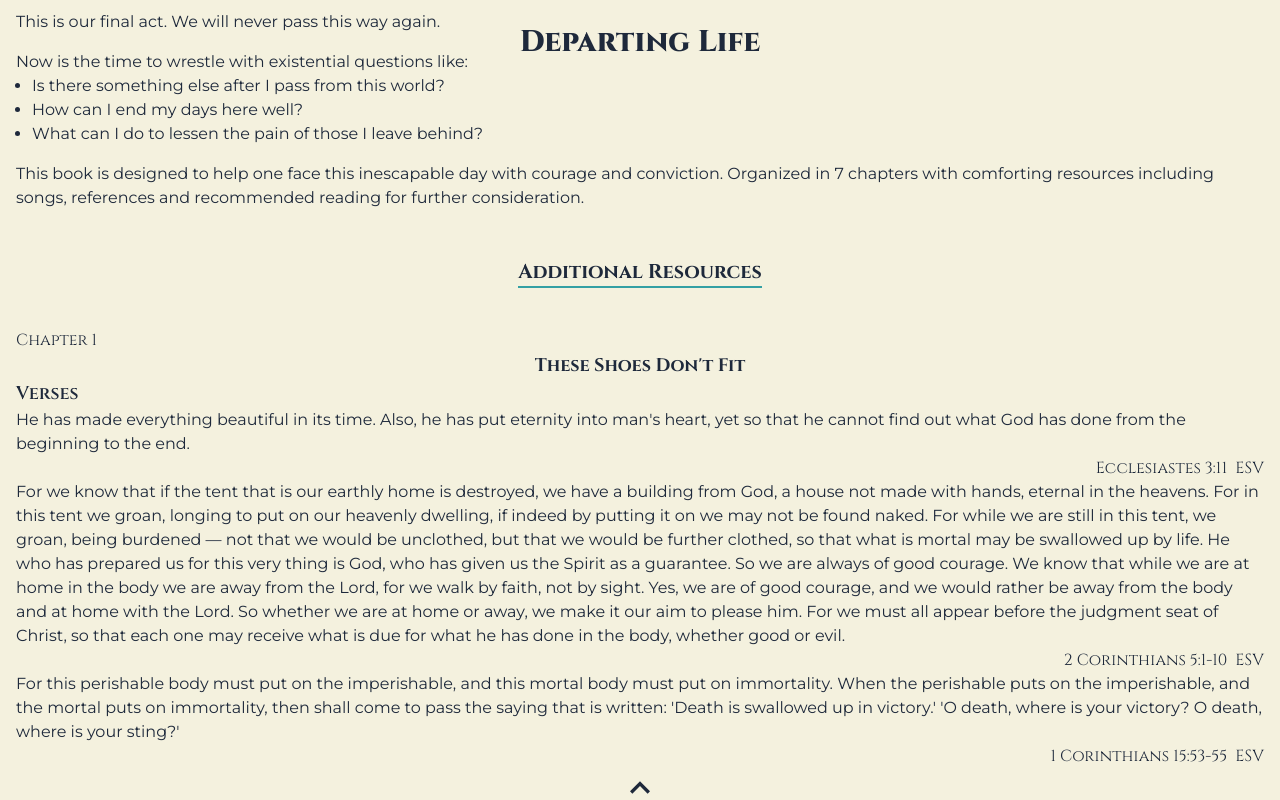
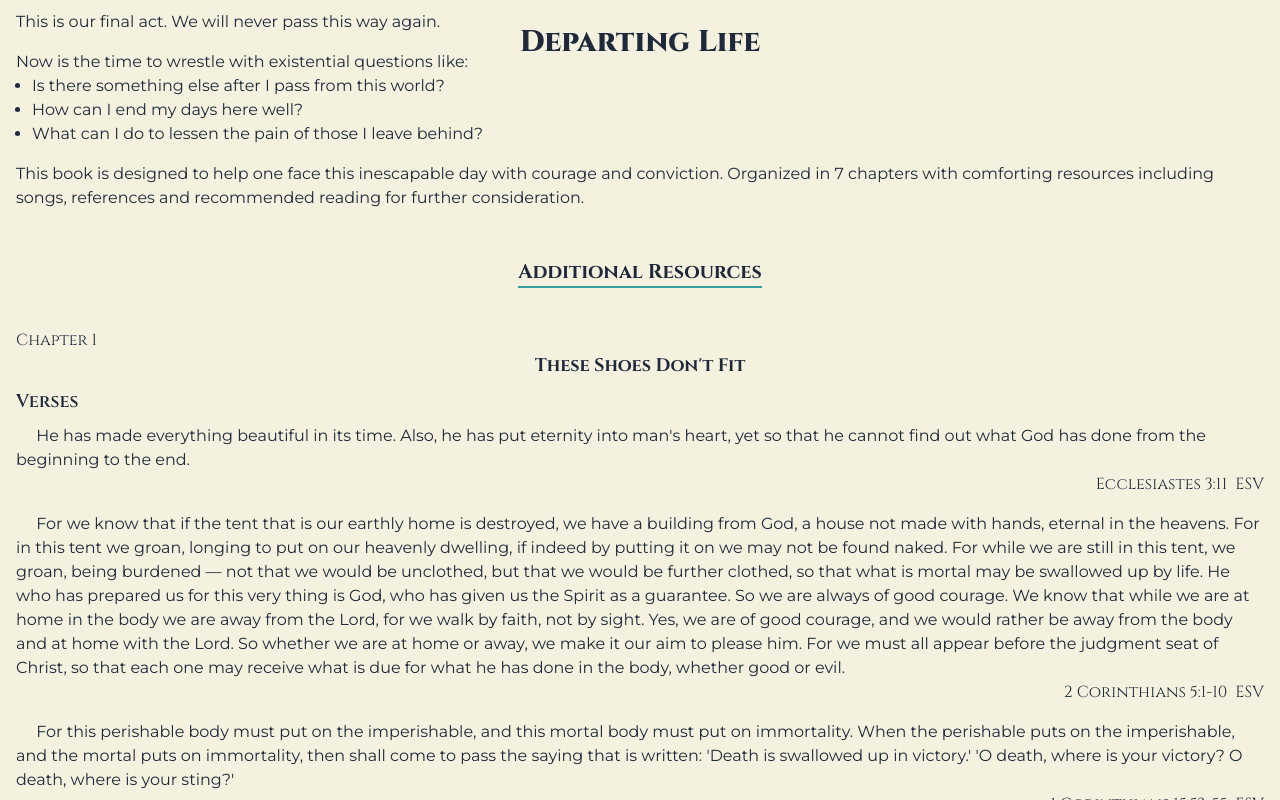
Before and after one commit to connorwarme/knowbeforeyougo, a React (Vite) app: page / in a window 1280 px wide. Both pictures are taken after a click on the button 640 px from the left and 808 px from the top of the page. Shown: the part 408-1208 px from the top of the page. Built offline with nearby package versions, Linux system fonts and the light colour scheme.

Commit message:
Style margins on verses display

```diff
--- a/src/components/Content.jsx
+++ b/src/components/Content.jsx
@@ -6,7 +6,7 @@ const Content = ({ content }) => {
       {
         content.verses && (
           <ul className="list-none">
-            <h3 className="font-display font-semibold text-lg">Verses</h3>
+            <h3 className="font-display font-semibold text-lg my-2">Verses</h3>
             {
               content.verses.map((verse, index) => (
                 <Verse key={index} verse={verse} />
--- a/src/components/Verse.jsx
+++ b/src/components/Verse.jsx
@@ -1,8 +1,8 @@
 /* eslint-disable react/prop-types */
 const Verse = ({ verse }) => {
   return (
-    <li className="">
-      <p>{verse.text}</p>
+    <li className="mt-2 mb-4">
+      <p>&emsp; {verse.text}</p>
       <div className="flex justify-end font-display">
         <p className="mr-2">{verse.location}</p>
         <p>{verse.version}</p>
```
